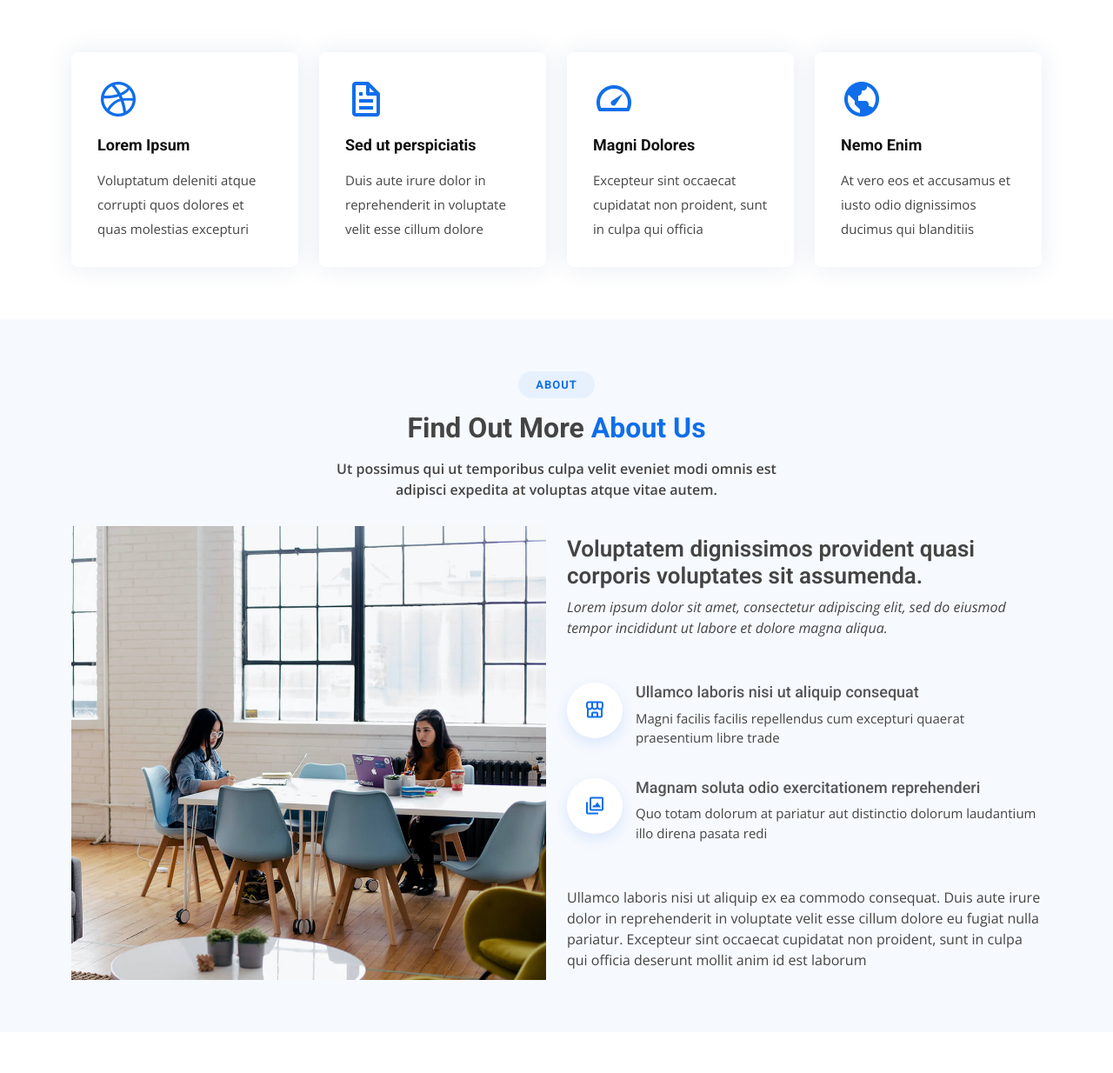
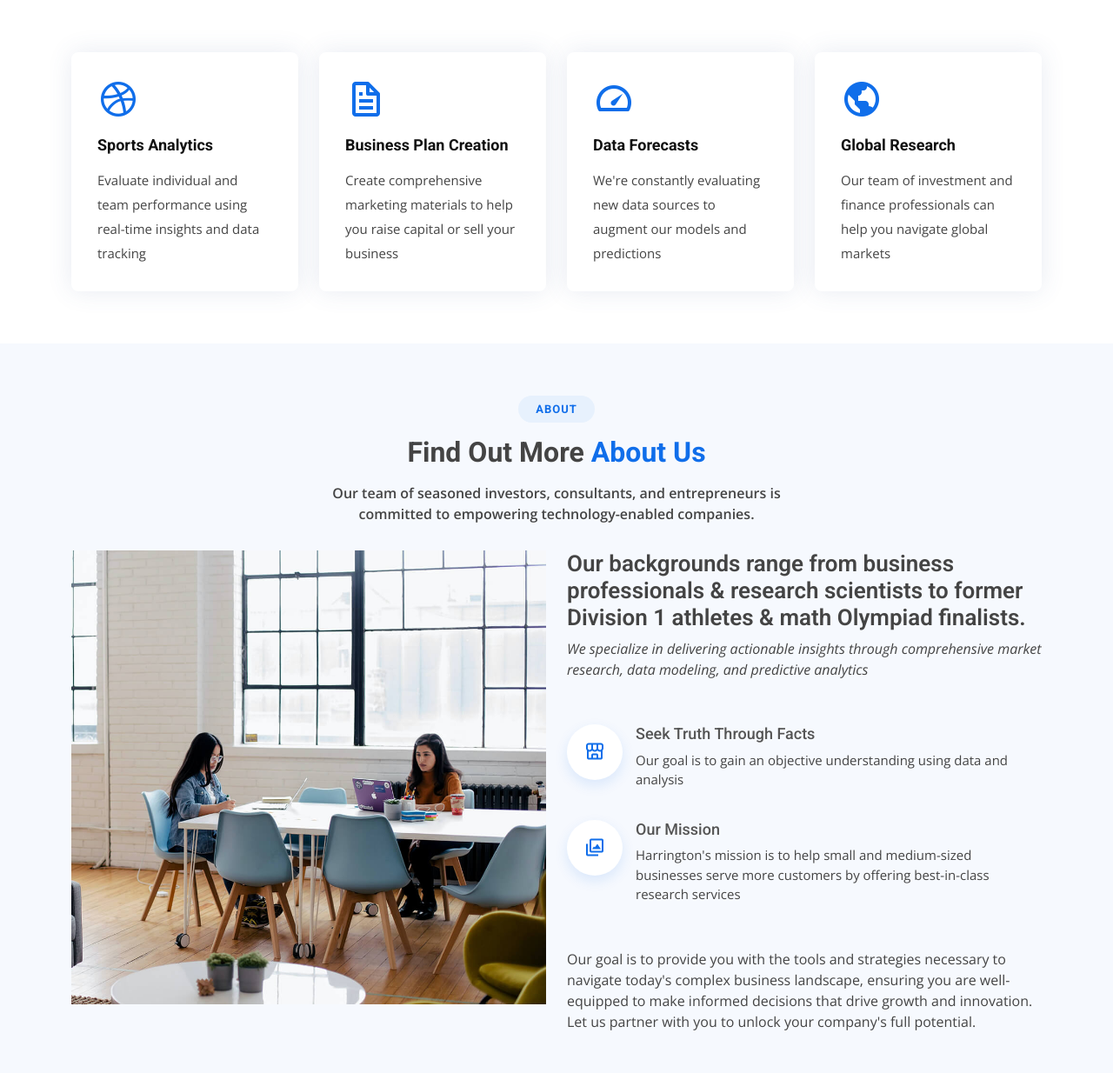
Before and after one commit to monacosc1/harrington-associates, a plain HTML site: page index.html in a window 1280 px wide. Shown: the part 726-1960 px from the top of the page at 87% size. Drawn offline with nearby package versions, Linux system fonts and the light colour scheme.

Commit message:
Edited text on the homepage

```diff
--- a/index.html
+++ b/index.html
@@ -5,12 +5,12 @@
   <meta charset="utf-8">
   <meta content="width=device-width, initial-scale=1.0" name="viewport">
 
-  <title>BizLand Bootstrap Template - Index</title>
+  <title>Harrington Associates - Index</title>
   <meta content="" name="description">
   <meta content="" name="keywords">
 
   <!-- Favicons -->
-  <link href="assets/img/favicon.png" rel="icon">
+  <link href="assets/img/favicon-harrington.png" rel="icon">
   <link href="assets/img/apple-touch-icon.png" rel="apple-touch-icon">
 
   <!-- Google Fonts -->
@@ -69,23 +69,23 @@
           <li><a class="nav-link scrollto" href="#services">Services</a></li>
           <li><a class="nav-link scrollto " href="#portfolio">Portfolio</a></li>
           <li><a class="nav-link scrollto" href="#team">Team</a></li>
-          <li class="dropdown"><a href="#"><span>Drop Down</span> <i class="bi bi-chevron-down"></i></a>
-            <ul>
-              <li><a href="#">Drop Down 1</a></li>
-              <li class="dropdown"><a href="#"><span>Deep Drop Down</span> <i class="bi bi-chevron-right"></i></a>
-                <ul>
-                  <li><a href="#">Deep Drop Down 1</a></li>
-                  <li><a href="#">Deep Drop Down 2</a></li>
-                  <li><a href="#">Deep Drop Down 3</a></li>
-                  <li><a href="#">Deep Drop Down 4</a></li>
-                  <li><a href="#">Deep Drop Down 5</a></li>
-                </ul>
-              </li>
-              <li><a href="#">Drop Down 2</a></li>
-              <li><a href="#">Drop Down 3</a></li>
-              <li><a href="#">Drop Down 4</a></li>
-            </ul>
-          </li>
+<!--          <li class="dropdown"><a href="#"><span>Drop Down</span> <i class="bi bi-chevron-down"></i></a>-->
+<!--            <ul>-->
+<!--              <li><a href="#">Drop Down 1</a></li>-->
+<!--              <li class="dropdown"><a href="#"><span>Deep Drop Down</span> <i class="bi bi-chevron-right"></i></a>-->
+<!--                <ul>-->
+<!--                  <li><a href="#">Deep Drop Down 1</a></li>-->
+<!--                  <li><a href="#">Deep Drop Down 2</a></li>-->
+<!--                  <li><a href="#">Deep Drop Down 3</a></li>-->
+<!--                  <li><a href="#">Deep Drop Down 4</a></li>-->
+<!--                  <li><a href="#">Deep Drop Down 5</a></li>-->
+<!--                </ul>-->
+<!--              </li>-->
+<!--              <li><a href="#">Drop Down 2</a></li>-->
+<!--              <li><a href="#">Drop Down 3</a></li>-->
+<!--              <li><a href="#">Drop Down 4</a></li>-->
+<!--            </ul>-->
+<!--          </li>-->
           <li><a class="nav-link scrollto" href="#contact">Contact</a></li>
         </ul>
         <i class="bi bi-list mobile-nav-toggle"></i>
@@ -116,32 +116,32 @@
           <div class="col-md-6 col-lg-3 d-flex align-items-stretch mb-5 mb-lg-0">
             <div class="icon-box" data-aos="fade-up" data-aos-delay="100">
               <div class="icon"><i class="bx bxl-dribbble"></i></div>
-              <h4 class="title"><a href="">Lorem Ipsum</a></h4>
-              <p class="description">Voluptatum deleniti atque corrupti quos dolores et quas molestias excepturi</p>
+              <h4 class="title"><a href="">Sports Analytics</a></h4>
+              <p class="description">Evaluate individual and team performance using real-time insights and data tracking</p>
             </div>
           </div>
 
           <div class="col-md-6 col-lg-3 d-flex align-items-stretch mb-5 mb-lg-0">
             <div class="icon-box" data-aos="fade-up" data-aos-delay="200">
               <div class="icon"><i class="bx bx-file"></i></div>
-              <h4 class="title"><a href="">Sed ut perspiciatis</a></h4>
-              <p class="description">Duis aute irure dolor in reprehenderit in voluptate velit esse cillum dolore</p>
+              <h4 class="title"><a href="">Business Plan Creation</a></h4>
+              <p class="description">Create comprehensive marketing materials to help you raise capital or sell your business</p>
             </div>
           </div>
 
           <div class="col-md-6 col-lg-3 d-flex align-items-stretch mb-5 mb-lg-0">
             <div class="icon-box" data-aos="fade-up" data-aos-delay="300">
               <div class="icon"><i class="bx bx-tachometer"></i></div>
-              <h4 class="title"><a href="">Magni Dolores</a></h4>
-              <p class="description">Excepteur sint occaecat cupidatat non proident, sunt in culpa qui officia</p>
+              <h4 class="title"><a href="">Data Forecasts</a></h4>
+              <p class="description">We're constantly evaluating new data sources to augment our models and predictions</p>
             </div>
           </div>
 
           <div class="col-md-6 col-lg-3 d-flex align-items-stretch mb-5 mb-lg-0">
             <div class="icon-box" data-aos="fade-up" data-aos-delay="400">
               <div class="icon"><i class="bx bx-world"></i></div>
-              <h4 class="title"><a href="">Nemo Enim</a></h4>
-              <p class="description">At vero eos et accusamus et iusto odio dignissimos ducimus qui blanditiis</p>
+              <h4 class="title"><a href="">Global Research</a></h4>
+              <p class="description">Our team of investment and finance professionals can help you navigate global markets</p>
             </div>
           </div>
 
@@ -157,7 +157,7 @@
         <div class="section-title">
           <h2>About</h2>
           <h3>Find Out More <span>About Us</span></h3>
-          <p>Ut possimus qui ut temporibus culpa velit eveniet modi omnis est adipisci expedita at voluptas atque vitae autem.</p>
+          <p>Our team of seasoned investors, consultants, and entrepreneurs is committed to empowering technology-enabled companies.</p>
         </div>
 
         <div class="row">
@@ -165,31 +165,30 @@
             <img src="assets/img/about.jpg" class="img-fluid" alt="">
           </div>
           <div class="col-lg-6 pt-4 pt-lg-0 content d-flex flex-column justify-content-center" data-aos="fade-up" data-aos-delay="100">
-            <h3>Voluptatem dignissimos provident quasi corporis voluptates sit assumenda.</h3>
+            <h3>Our backgrounds range from business professionals & research scientists to former Division 1 athletes & math Olympiad finalists.</h3>
             <p class="fst-italic">
-              Lorem ipsum dolor sit amet, consectetur adipiscing elit, sed do eiusmod tempor incididunt ut labore et dolore
-              magna aliqua.
+              We specialize in delivering actionable insights through comprehensive market research, data modeling, and predictive analytics
             </p>
             <ul>
               <li>
                 <i class="bx bx-store-alt"></i>
                 <div>
-                  <h5>Ullamco laboris nisi ut aliquip consequat</h5>
-                  <p>Magni facilis facilis repellendus cum excepturi quaerat praesentium libre trade</p>
+                  <h5>Seek Truth Through Facts</h5>
+                  <p>Our goal is to gain an objective understanding using data and analysis</p>
                 </div>
               </li>
               <li>
                 <i class="bx bx-images"></i>
                 <div>
-                  <h5>Magnam soluta odio exercitationem reprehenderi</h5>
-                  <p>Quo totam dolorum at pariatur aut distinctio dolorum laudantium illo direna pasata redi</p>
+                  <h5>Our Mission</h5>
+                  <p>Harrington's mission is to help small and medium-sized businesses serve more customers by offering best-in-class research services</p>
                 </div>
               </li>
             </ul>
             <p>
-              Ullamco laboris nisi ut aliquip ex ea commodo consequat. Duis aute irure dolor in reprehenderit in voluptate
-              velit esse cillum dolore eu fugiat nulla pariatur. Excepteur sint occaecat cupidatat non proident, sunt in
-              culpa qui officia deserunt mollit anim id est laborum
+              Our goal is to provide you with the tools and strategies necessary to navigate today's complex business
+              landscape, ensuring you are well-equipped to make informed decisions that drive growth and innovation.
+              Let us partner with you to unlock your company's full potential.
             </p>
           </div>
         </div>
```
Also changed, not shown: assets/img/favicon-harrington.png (added).
